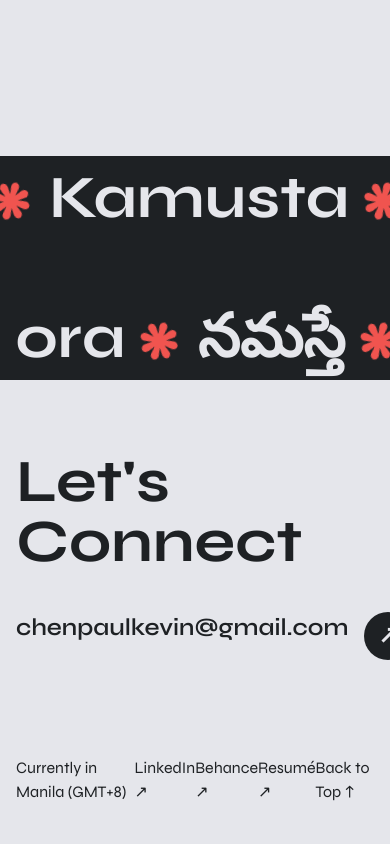
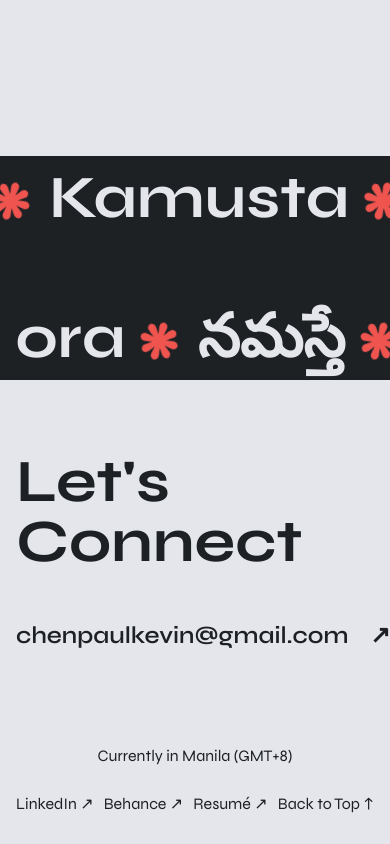
Before and after one commit to chenpaulkevin/paul-portfolio, a Next.js app: page / in a window 390 px wide. Shown: the part 10330-11174 px from the top of the page. Built offline with nearby package versions, Linux system fonts and the light colour scheme.

Commit message:
Footer Mobile Fix

```diff
--- a/app/components/homepage/footer/Footer.tsx
+++ b/app/components/homepage/footer/Footer.tsx
@@ -17,7 +17,7 @@ function Footer() {
                 <p>Let&apos;s</p>
                 <p>Connect</p>
               </h1>{" "}
-              <div className="flex gap-4">
+              <div className="flex gap-2 md:gap-4 items-center">
                 <h1 className="font-semibold text-2xl lg:text-5xl">
                   <Link href="mailto:chenpaulkevin@gmail.com" target="_self">
                     chenpaulkevin@gmail.com
@@ -25,8 +25,7 @@ function Footer() {
                 </h1>
                 <div className="relative flex justify-center items-center">
                   <Link href="mailto:chenpaulkevin@gmail.com" target="_self">
-                    <div className="h-10 w-10 rounded-full bg-secondary absolute animate-ping opacity-[30%]"></div>
-                    <div className="h-12 w-12 rounded-full bg-secondary justify-center items-center text-primary flex text-2xl">
+                    <div className="h-12 w-12 md:h-12 md:w-12 rounded-full md:bg-secondary justify-center items-center md:text-primary flex text-2xl">
                       &#8599;
                     </div>
                   </Link>
@@ -34,8 +33,10 @@ function Footer() {
               </div>
             </div>
           </div>
-          <div className="h-24 w-full text-secondary text-base md:text-lg lg:text-xl flex justify-between items-center mt-10">
-            <div>Currently in Manila (GMT+8)</div>
+          <div className="h-24 w-full text-secondary text-base md:text-lg lg:text-xl flex flex-wrap justify-between items-center mt-10">
+            <div className="w-full text-center font-bold lg:w-auto lg:text-start lg: font-normal">
+              Currently in Manila (GMT+8)
+            </div>
             <div>
               <Link
                 href="https://www.linkedin.com/in/paul-kevin-chen-a74979188/"
```
